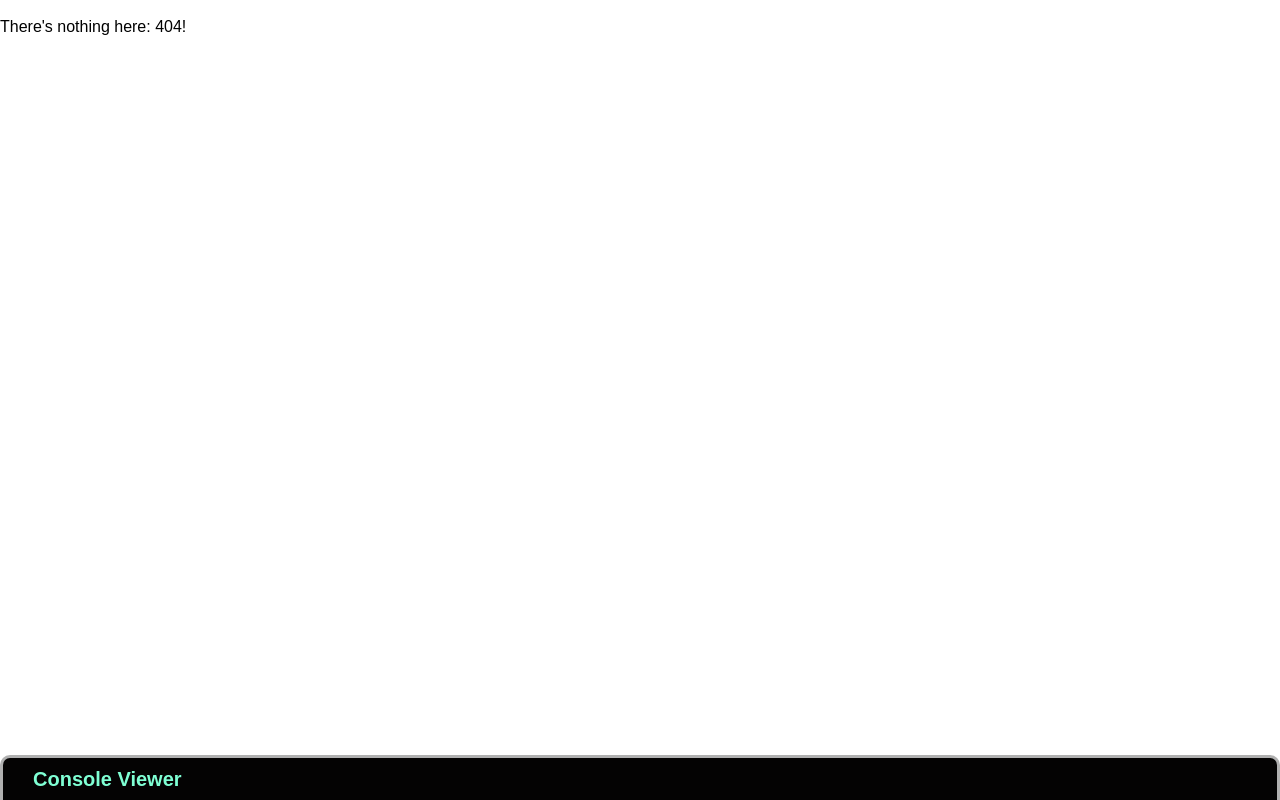
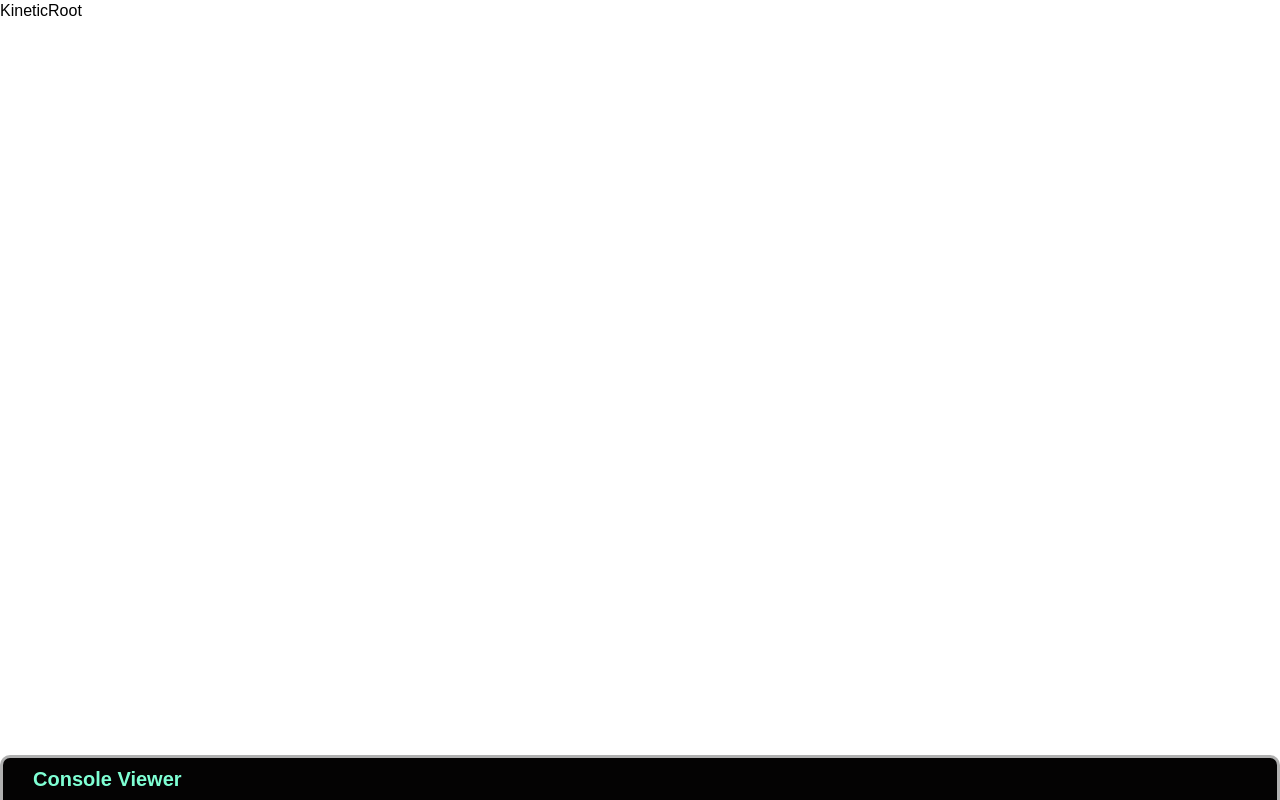
Before and after one commit to 7mirnoff/samples, a React (Vite) app: page /kinetic in a window 1280 px wide. Before the commit this address had no page. Built offline with nearby package versions, Linux system fonts and the light colour scheme.

Commit message:
Change structure

```diff
--- a/src/navigation/navigation-list.tsx
+++ b/src/navigation/navigation-list.tsx
@@ -5,6 +5,9 @@ export const NavigationList: React.FC = () => {
   return (
     <div>
       <ul>
+        <li>
+          <Link to="/kinetic">Kinetic</Link>
+        </li>
         <li>
           <Link to="/snake">Snake</Link>
         </li>
--- /dev/null
+++ b/src/pages/samples/http.tsx
@@ -0,0 +1,3 @@
+import { HttpRoot } from '../../samples/http/root'
+
+export default HttpRoot
--- /dev/null
+++ b/src/pages/samples/kinetic.tsx
@@ -0,0 +1,3 @@
+import { KineticRoot } from '../../samples/kinetic/root'
+
+export default KineticRoot
--- /dev/null
+++ b/src/pages/samples/snake.tsx
@@ -0,0 +1,3 @@
+import { SnakeRoot } from '../../samples/snake/root'
+
+export default SnakeRoot
--- a/src/routes/router-list.tsx
+++ b/src/routes/router-list.tsx
@@ -6,15 +6,18 @@ function NoMatch(): JSX.Element {
   return <p>There&apos;s nothing here: 404!</p>
 }
 
-const Snake = React.lazy(async () => import('../samples/snake/root'))
-const Http = React.lazy(async () => import('../samples/http/root'))
+const Snake = React.lazy(async () => import('../pages/samples/snake'))
+const Http = React.lazy(async () => import('../pages/samples/http'))
+const Kinetic = React.lazy(async () => import('../pages/samples/kinetic'))
 
 export function RouterList(): JSX.Element {
   return (
     <Suspense fallback={<div>Загрузка</div>}>
       <Routes>
         <Route index element={<NavigationList />} />
+
         <Route path="/snake" element={<Snake />} />
+        <Route path="/kinetic" element={<Kinetic />} />
         <Route path="/http" element={<Http />} />
         <Route path="*" element={<NoMatch />} />
       </Routes>
--- a/src/samples/http/root.tsx
+++ b/src/samples/http/root.tsx
@@ -5,7 +5,7 @@ import { LRUCache } from '../../feature/caches'
 import { ICustomResponse } from './impl/customResponse'
 
 const cache = new LRUCache<string, ICustomResponse<unknown>>(3)
-const Root: React.FC = () => {
+export const HttpRoot: React.FC = () => {
   const [count, setCount] = useState(1)
 
   const ref = useRef(new Request().engine(sendXHR).cache(cache).method(Method.get))
@@ -26,5 +26,3 @@ const Root: React.FC = () => {
     </div>
   )
 }
-
-export default Root
--- /dev/null
+++ b/src/samples/kinetic/root.tsx
@@ -0,0 +1,5 @@
+import React from 'react'
+
+export const KineticRoot: React.FC = () => {
+  return <div>KineticRoot</div>
+}
--- a/src/samples/snake/root.tsx
+++ b/src/samples/snake/root.tsx
@@ -4,7 +4,7 @@ import SnakeGameProvider from './context/snake-game-provider'
 import { Grid } from './components'
 import { Game } from './components/game'
 
-const Root: React.FC = () => {
+export const SnakeRoot: React.FC = () => {
   return (
     <SnakeGameProvider>
       <Game>
@@ -13,5 +13,3 @@ const Root: React.FC = () => {
     </SnakeGameProvider>
   )
 }
-
-export default Root
```
